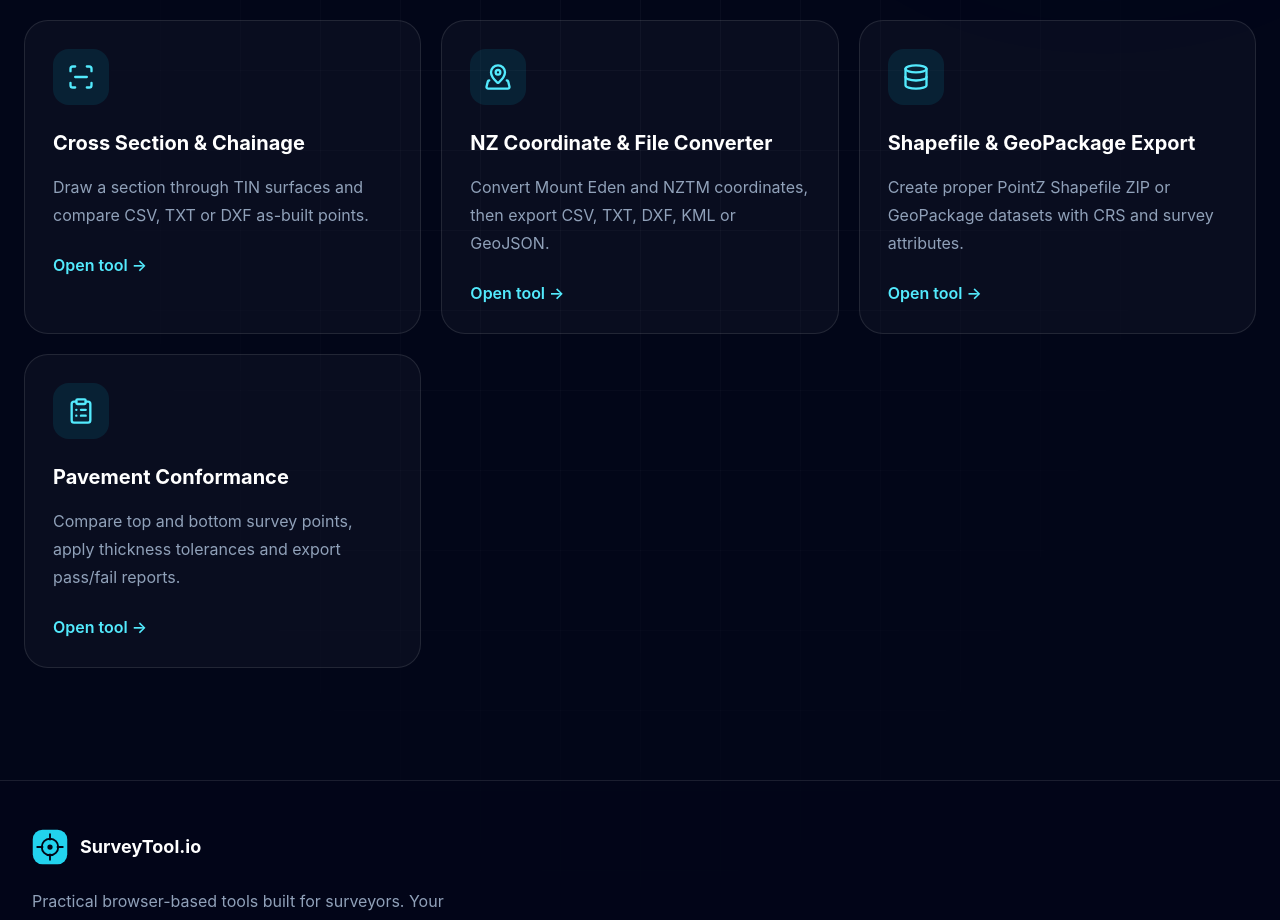
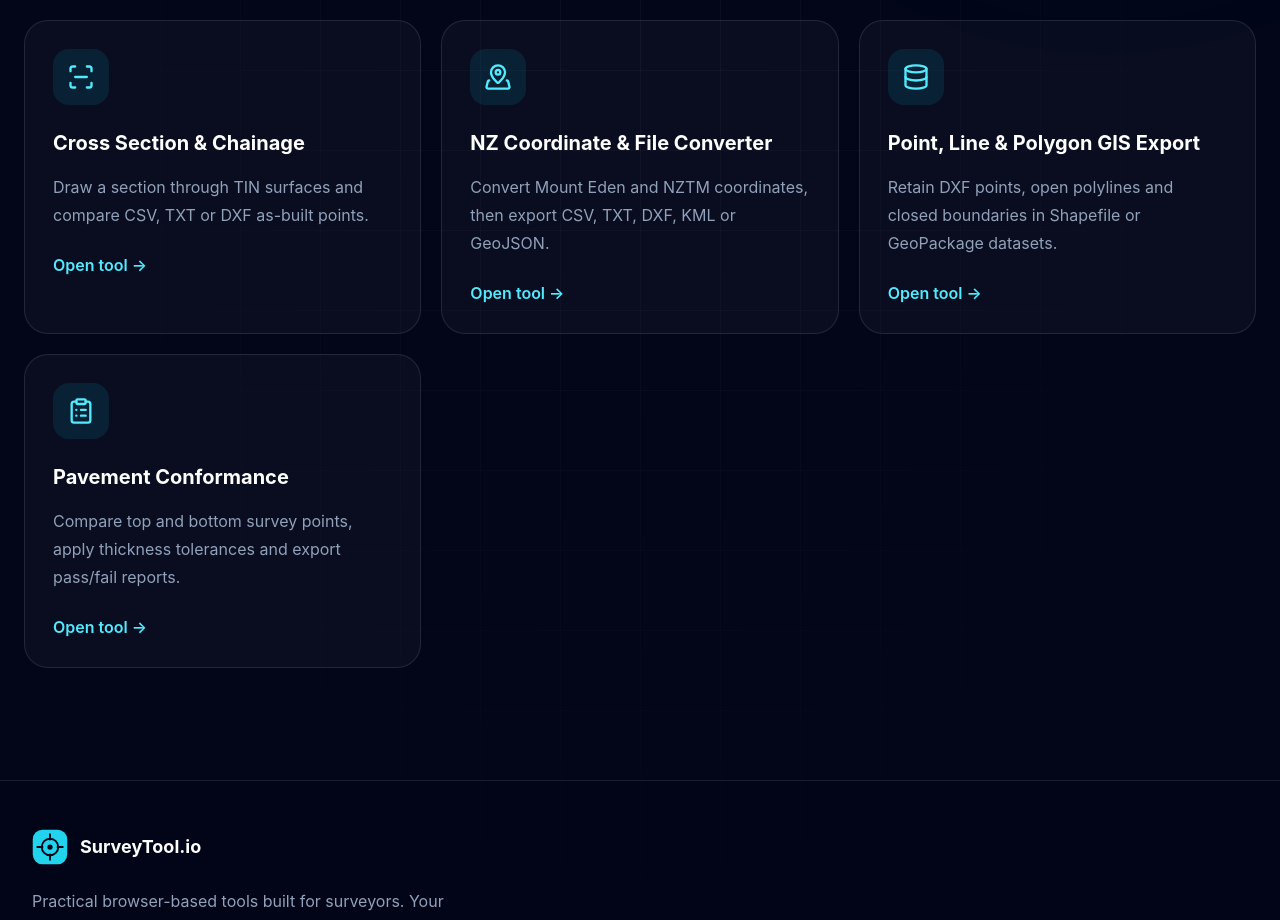
Before and after one commit to cagilakguc/surveytool, a React (Vite) app: page / in a window 1280 px wide. Shown: the part 1290-2210 px from the top of the page. Built offline with nearby package versions, Linux system fonts and the light colour scheme; no server answers.

Commit message:
Describe mixed geometry GIS export

```diff
--- a/src/components/Features.tsx
+++ b/src/components/Features.tsx
@@ -57,9 +57,9 @@ const features: Feature[] = [
   },
   {
     icon: Database,
-    title: "Shapefile & GeoPackage Export",
+    title: "Point, Line & Polygon GIS Export",
     description:
-      "Create proper PointZ Shapefile ZIP or GeoPackage datasets with CRS and survey attributes.",
+      "Retain DXF points, open polylines and closed boundaries in Shapefile or GeoPackage datasets.",
     to: "/tools/gis-export",
   },
   {
```
